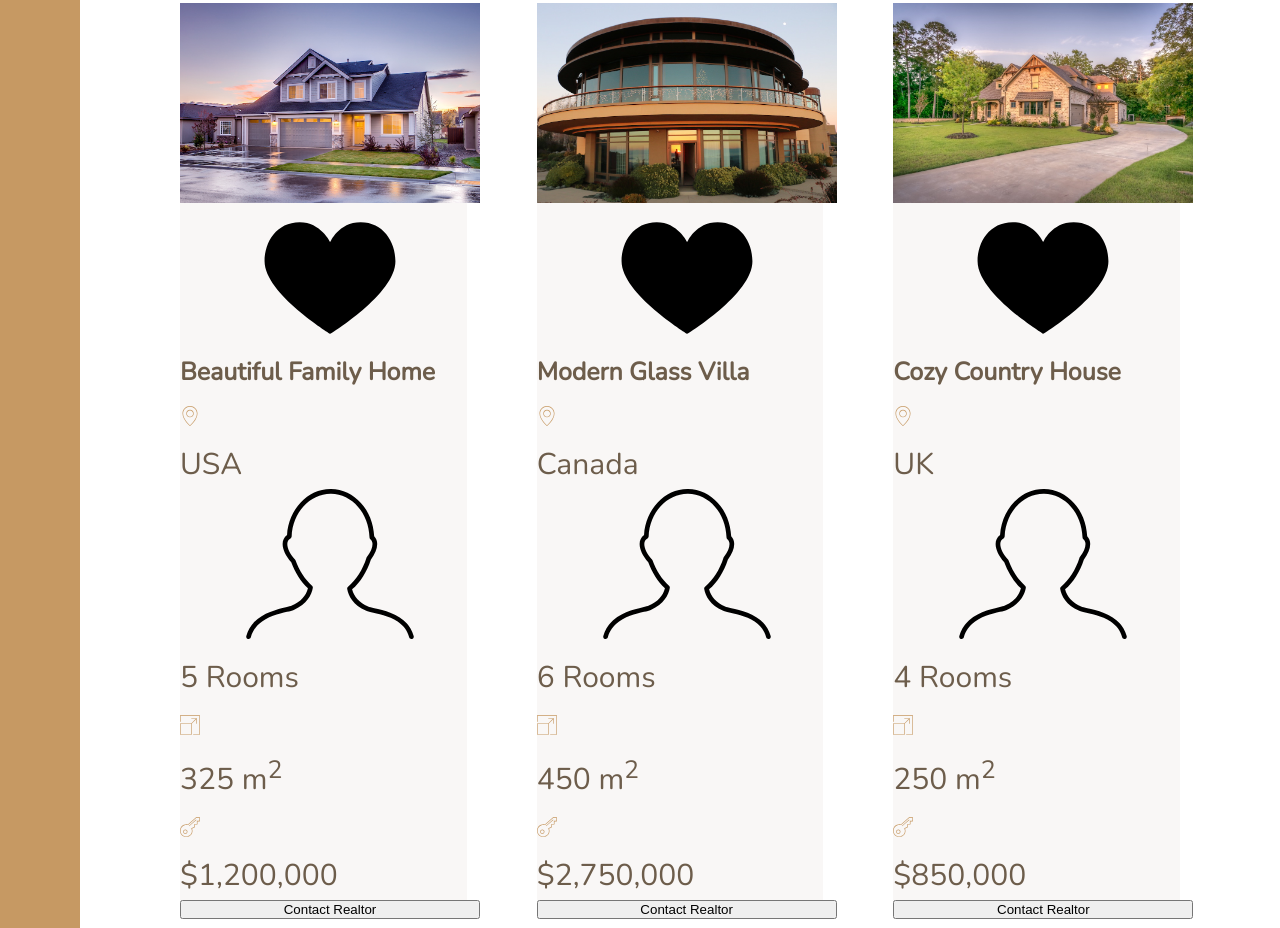
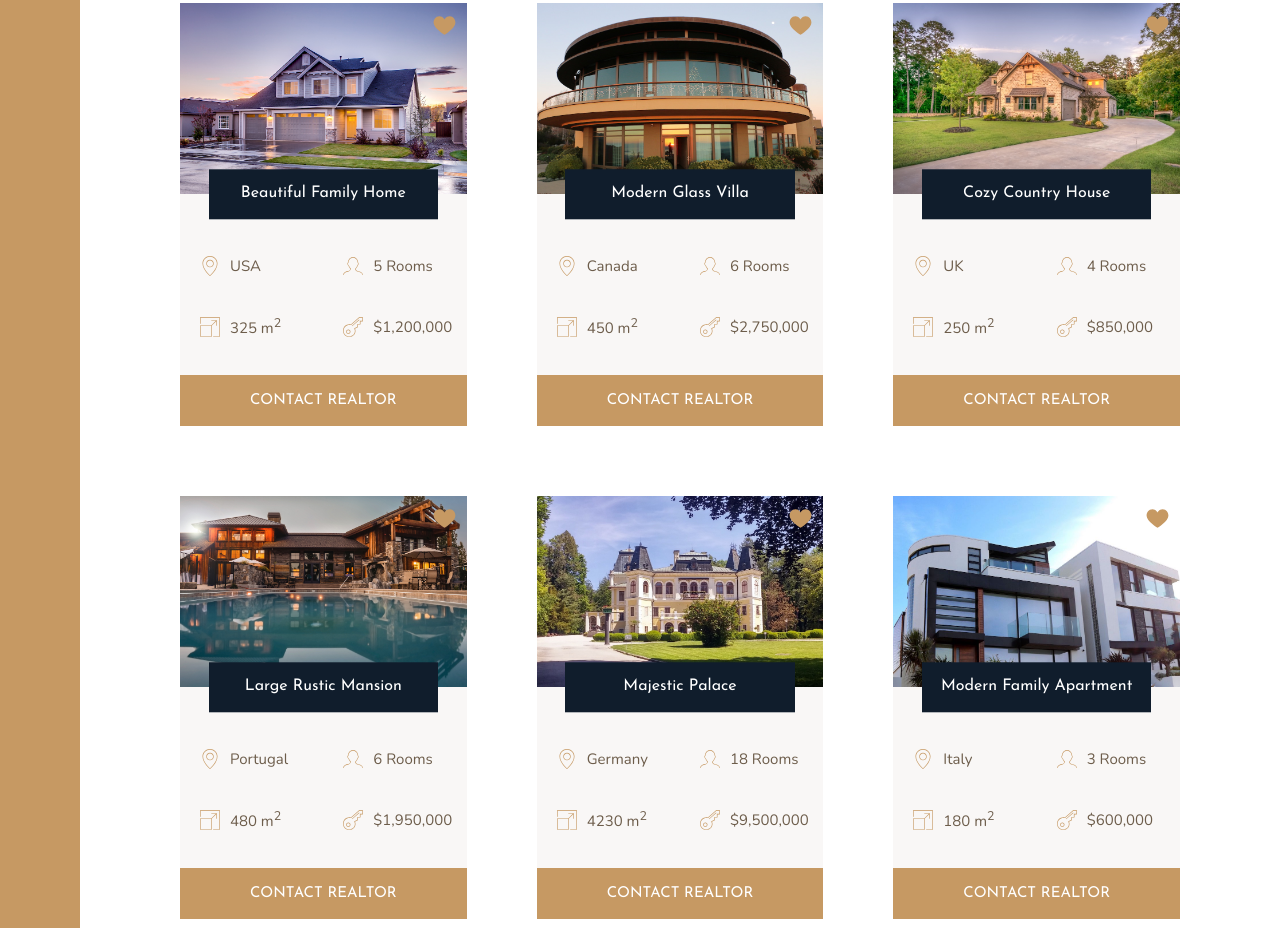
Before and after one commit to nadinejuraschek/Wedding-Planner-Website, a website: page index.html in a window 1280 px wide. Shown: the part 2172-3100 px from the top of the page. Drawn offline with nearby package versions, Linux system fonts and the light colour scheme.

Commit message:
homes styling added

```diff
--- a/index.html
+++ b/index.html
@@ -131,7 +131,7 @@
                     </svg>
                     <p>USA</p>
                 </div>
-                <div class="rooms">
+                <div class="home__rooms">
                     <svg>
                         <use xlink:href="img/sprite.svg#icon-profile-male"></use>
                     </svg>
@@ -149,7 +149,7 @@
                     </svg>
                     <p>$1,200,000</p>
                 </div>
-                <button class="cta">Contact Realtor</button>
+                <button class="btn home__btn">Contact Realtor</button>
             </div>
 
             <div class="home">
@@ -166,7 +166,7 @@
                     </svg>
                     <p>Canada</p>
                 </div>
-                <div class="rooms">
+                <div class="home__rooms">
                     <svg>
                         <use xlink:href="img/sprite.svg#icon-profile-male"></use>
                     </svg>
@@ -184,7 +184,7 @@
                     </svg>
                     <p>$2,750,000</p>
                 </div>
-                <button class="cta">Contact Realtor</button>
+                <button class="btn home__btn">Contact Realtor</button>
             </div>
 
             <div class="home">
@@ -201,7 +201,7 @@
                     </svg>
                     <p>UK</p>
                 </div>
-                <div class="rooms">
+                <div class="home__rooms">
                     <svg>
                         <use xlink:href="img/sprite.svg#icon-profile-male"></use>
                     </svg>
@@ -219,7 +219,7 @@
                     </svg>
                     <p>$850,000</p>
                 </div>
-                <button class="cta">Contact Realtor</button>
+                <button class="btn home__btn">Contact Realtor</button>
             </div>
 
             <div class="home">
@@ -236,7 +236,7 @@
                     </svg>
                     <p>Portugal</p>
                 </div>
-                <div class="rooms">
+                <div class="home__rooms">
                     <svg>
                         <use xlink:href="img/sprite.svg#icon-profile-male"></use>
                     </svg>
@@ -254,7 +254,7 @@
                     </svg>
                     <p>$1,950,000</p>
                 </div>
-                <button class="cta">Contact Realtor</button>
+                <button class="btn home__btn">Contact Realtor</button>
             </div>
 
             <div class="home">
@@ -271,7 +271,7 @@
                     </svg>
                     <p>Germany</p>
                 </div>
-                <div class="rooms">
+                <div class="home__rooms">
                     <svg>
                         <use xlink:href="img/sprite.svg#icon-profile-male"></use>
                     </svg>
@@ -289,7 +289,7 @@
                     </svg>
                     <p>$9,500,000</p>
                 </div>
-                <button class="cta">Contact Realtor</button>
+                <button class="btn home__btn">Contact Realtor</button>
             </div>
 
             <div class="home">
@@ -306,7 +306,7 @@
                     </svg>
                     <p>Italy</p>
                 </div>
-                <div class="rooms">
+                <div class="home__rooms">
                     <svg>
                         <use xlink:href="img/sprite.svg#icon-profile-male"></use>
                     </svg>
@@ -324,7 +324,7 @@
                     </svg>
                     <p>$600,000</p>
                 </div>
-                <button class="cta">Contact Realtor</button>
+                <button class="btn home__btn">Contact Realtor</button>
             </div>
         </section>
 
--- a/sass/_homes.scss
+++ b/sass/_homes.scss
@@ -11,28 +11,64 @@
     background-color: $color-grey-light-1;
 
     display: grid;
+    grid-template-columns: repeat(2, 1fr);
+    grid-row-gap: 35px;
 
     &__img {
+        grid-column: 1 / -1;
+        grid-row: 1 / 2;
         width: 100%;
+        z-index: 1;
     }
 
     &__like {
-
+        grid-column: 2 / 3;
+        grid-row: 1 / 2;
+        fill: $color-primary;
+        height: 2.5rem;
+        justify-self: end;
+        margin: 1rem;
+        width: 2.5rem;
+        z-index: 2;
     }
 
     &__name {
+        align-self: end;
+        background-color: $color-secondary;
+        color: #ffffff;
+        grid-column: 1 / -1;
+        grid-row: 1 / 2;
+        font-family: $font-display;
+        font-size: 1.6rem;
+        font-weight: 400;
+        justify-self: center;
+        padding: 1.25rem;
+        text-align: center;
+        transform: translateY(50%);
+        width: 80%;
+        z-index: 2;
+    }
 
+    &__location, &__rooms {
+        margin-top: 2.5rem;
     }
 
     &__location, &__rooms, &__area, &__price {
+        font-size: 1.5rem;
+        margin-left: 2rem;
+
+        display: flex;
+        align-items: center;
+
         svg {
             fill: $color-primary;
             height: 2rem;
+            margin-right: 1rem;
             width: 2rem;
         }
+    }
 
-        p {
-
-        }
+    &__btn {
+        grid-column: 1 / -1;
     }
 }
```
Also changed, not shown: css/style.css.
